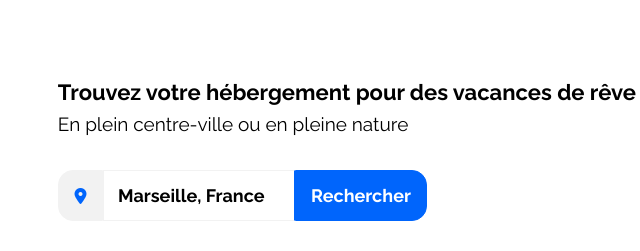
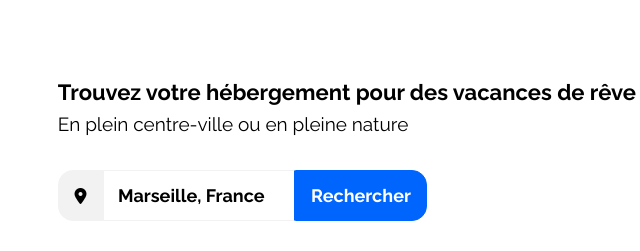
Before and after one commit to nassimfadili/nassimfadili-booki, a plain HTML site: page index.html in a window 1280 px wide. Shown: the top 251 px of the page, 213-853 px from the left. Drawn offline with Linux system fonts and the light colour scheme.

Commit message:
debbug color black

```diff
--- a/index.html
+++ b/index.html
@@ -41,7 +41,7 @@
                 </div>
 
                 <div class="search-bar">
-                    <div class=search-input><i class="fa-solid fa-location-dot black" id= search-logo></i>
+                    <div class=search-input><i class="fa-solid fa-location-dot blackcolor" id= search-logo></i>
                         <form action="#" method="get">
                             <label for="search"></label>
                             <input type="search" name="search" id="search" placeholder="Marseille, France" required>
```
